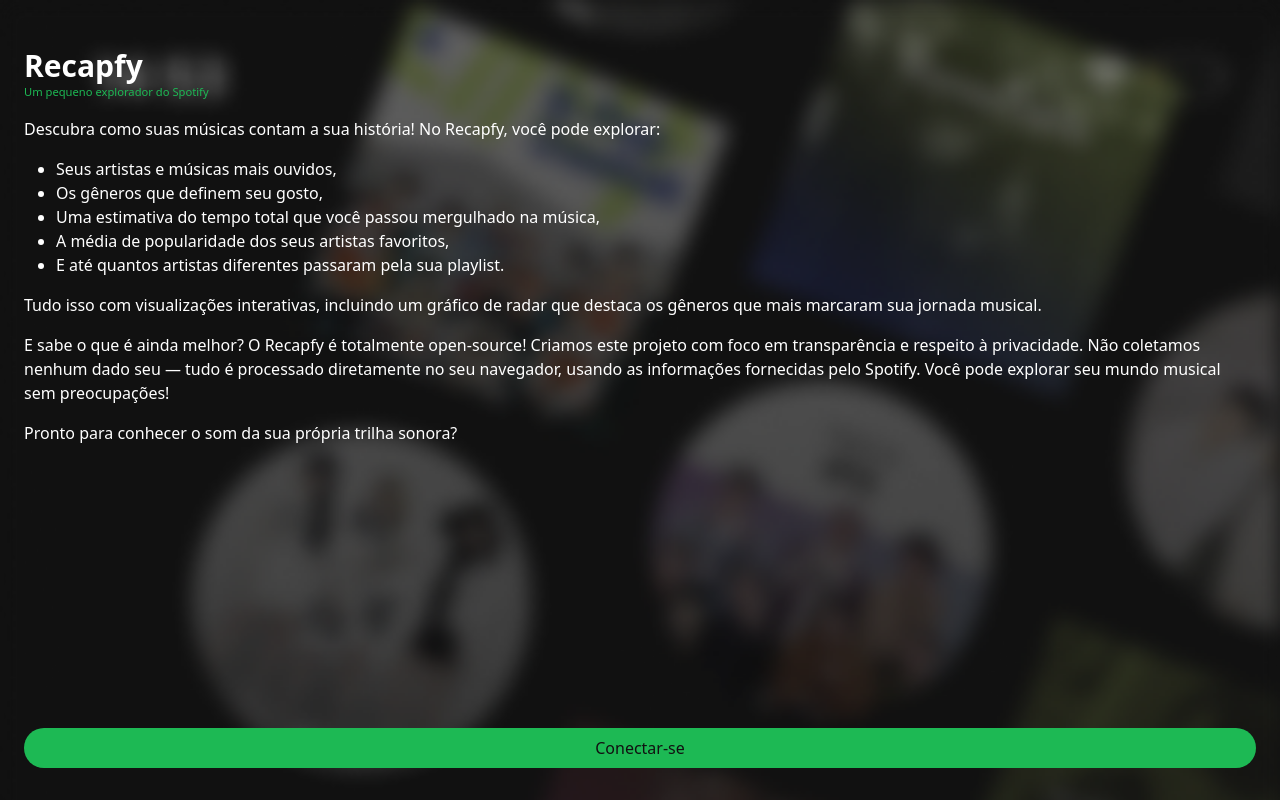
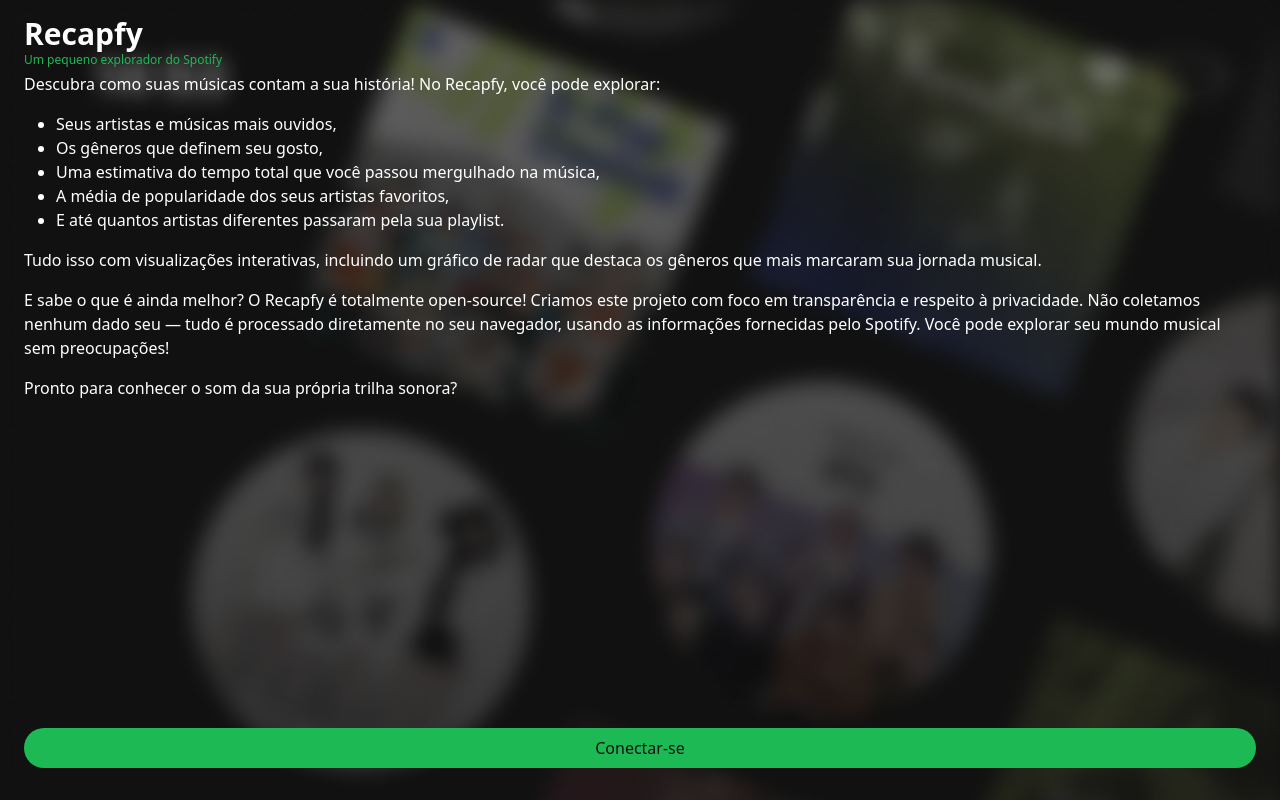
Before and after one commit to arttturslv/Recapfy, a React (Vite) app: page / in a window 1280 px wide. Built offline with nearby package versions, Linux system fonts and the light colour scheme; no server answers.

Commit message:
minor style changes

```diff
--- a/src/main.jsx
+++ b/src/main.jsx
@@ -5,7 +5,6 @@ import './index.css'
 import Introduction from './pages/Introduction.jsx'
 
 import Home from "./pages/Home"
-import BottomNavigation from "./components/BottomNavigation"
 import AlbumView from "./pages/AlbumView"
 import Profile from "./pages/Profile"
 import ArtistView from "./pages/ArtistView.jsx"
--- a/src/pages/Introduction.jsx
+++ b/src/pages/Introduction.jsx
@@ -14,11 +14,11 @@ export default function Introduction() {
     }, [location])
 
     return (
-        <div className="flex h-[100vh] w-[100vw] flex-col overflow-x-hidden overflow-y-scroll bg-[url('./assets/bg.png')] bg-cover px-6 pt-4 text-[white]">
-            <div className="flex-1 space-y-4 pt-8">
+        <div className="flex h-[100dvh] w-[100vw] flex-col justify-between overflow-x-hidden overflow-y-scroll bg-[url('./assets/bg.png')] bg-cover px-6 pt-4 text-[white]">
+            <div className="space-y-1">
                 <span>
                     <h1 className="text-3xl font-black">Recapfy</h1>
-                    <h2 className="text-[0.7rem] font-normal text-green">
+                    <h2 className="text-xs font-normal text-green">
                         Um pequeno explorador do Spotify
                     </h2>
                 </span>
```
